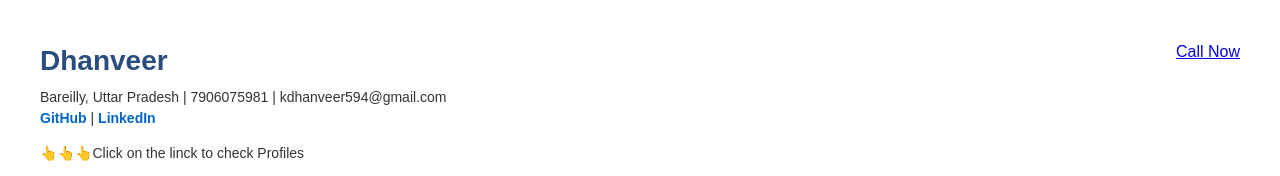
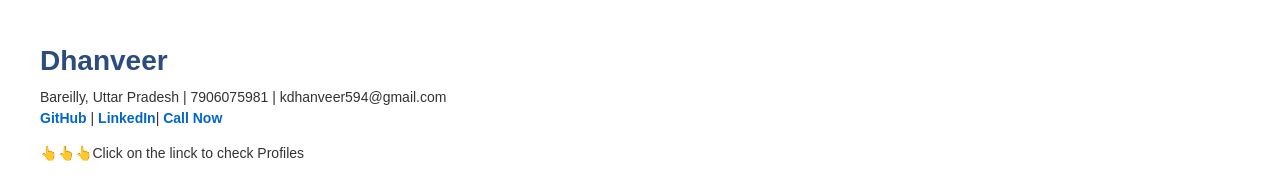
Before and after one commit to kdhanveer594-creator/My-Resume, a plain HTML site: page index.html in a window 1280 px wide. Shown: the top 176 px of the page. Drawn offline with Linux system fonts and the light colour scheme.

Commit message:
Update index.html

```diff
--- a/index.html
+++ b/index.html
@@ -16,12 +16,12 @@
                 Bareilly, Uttar Pradesh | 7906075981 | kdhanveer594@gmail.com<br>
                 <!-- यहाँ अपने असली लिंक्स के URL डाल सकते हैं -->
                 <a href=" https://github.com/kdhanveer594-creator" target="_blank">GitHub</a> |
-                <a href="https://www.linkedin.com/in/dhanveer-dhanveer-kumar-ab51bb395" target="_blank">LinkedIn</a><p> 👆👆👆Click on the linck to check Profiles</p>
+                <a href="https://www.linkedin.com/in/dhanveer-dhanveer-kumar-ab51bb395" target="_blank">LinkedIn</a>|  <a href ="tel:+917906075981">Call Now</a><p> 👆👆👆Click on the linck to check Profiles</p>
             </div>
         </div>
         <!-- अगर फोटो लगानी हो तो इमेज पाथ यहाँ दें -->
          <!-- <img src="Dhanveer.image.jpeg" class="profile-img" alt="Profile Photo">  -->
-        <a href ="tel:+917906075981">Call Now</a>
+        <!-- <a href ="tel:+917906075981">Call Now</a> -->
     </div>
 
     <div class="section-title">PROFILE</div>
```
